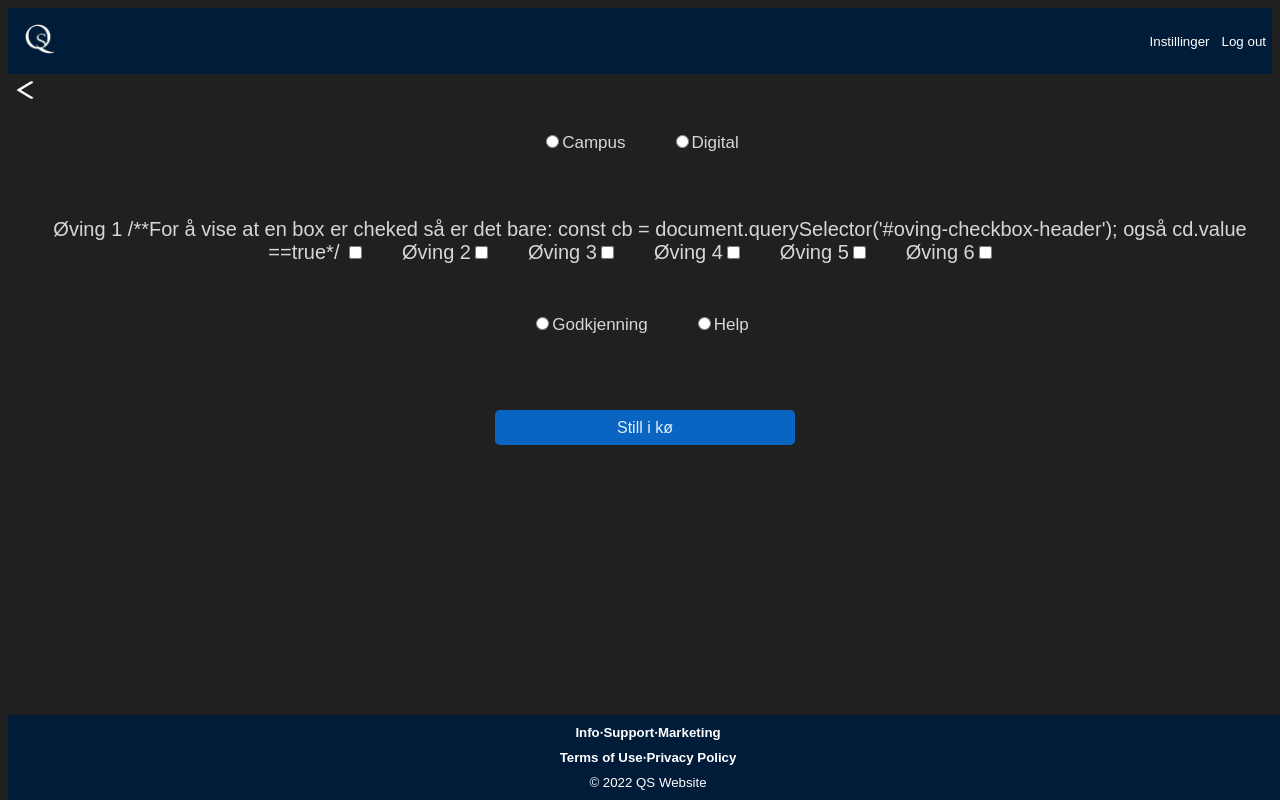
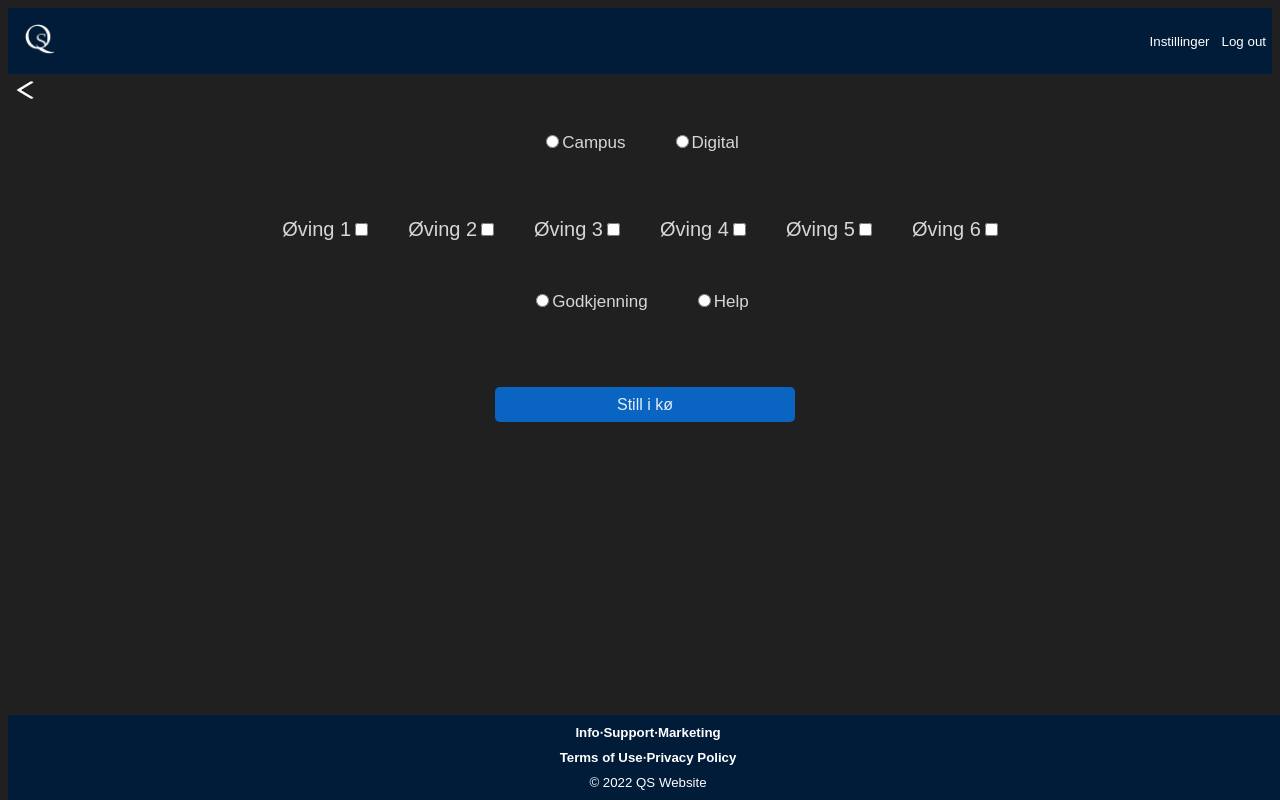
Before and after one commit to thadshap/Full-stack-application-developer-QS-project, a Vue app: page /registerInLine in a window 1280 px wide. Built offline with nearby package versions, Linux system fonts and the light colour scheme; the HTML template or start-up script is replaced by a standard one.

Commit message:
small changes

```diff
--- a/src/views/RegisterInLine.vue
+++ b/src/views/RegisterInLine.vue
@@ -11,7 +11,7 @@
     <label id="digital-queue-header" for="digital-queue-btn" >Digital</label>
   </div>
   <div id="list-of-ovinger">
-    <label id="oving-checkbox-header" class="oving-lable" for="oving-checkbox">Øving 1</label> /**For å vise at en box er cheked så er det bare: const cb = document.querySelector('#oving-checkbox-header'); også cd.value ==true*/
+    <label id="oving-checkbox-header" class="oving-lable" for="oving-checkbox">Øving 1</label> <!--For å vise at en box er cheked så er det bare: const cb = document.querySelector('#oving-checkbox-header'); også cd.value ==true-->
     <input type="checkbox" id="oving-checkbox" class="oving-checkbox" name="oving-checkbox">
     <label id="oving-checkbox-header 1" class="oving-lable" for="oving-checkbox 1">Øving 2</label>
     <input type="checkbox" id="oving-checkbox 1" class="oving-checkbox" name="oving-checkbox">
--- a/src/views/StudentAssQueueApprove.vue
+++ b/src/views/StudentAssQueueApprove.vue
@@ -14,7 +14,7 @@
       <p id="table" class="student-details-in-queue">10 </p>
     </div>
     <div id="oving-container" >
-      <p id="oving-header">Fullstack}</p>
+      <p id="oving-header">Øving 1</p>
       <input type="checkbox" id="approve-checkbox" name="horns" >
       <hr class="line-under-oving">
     </div>
```
